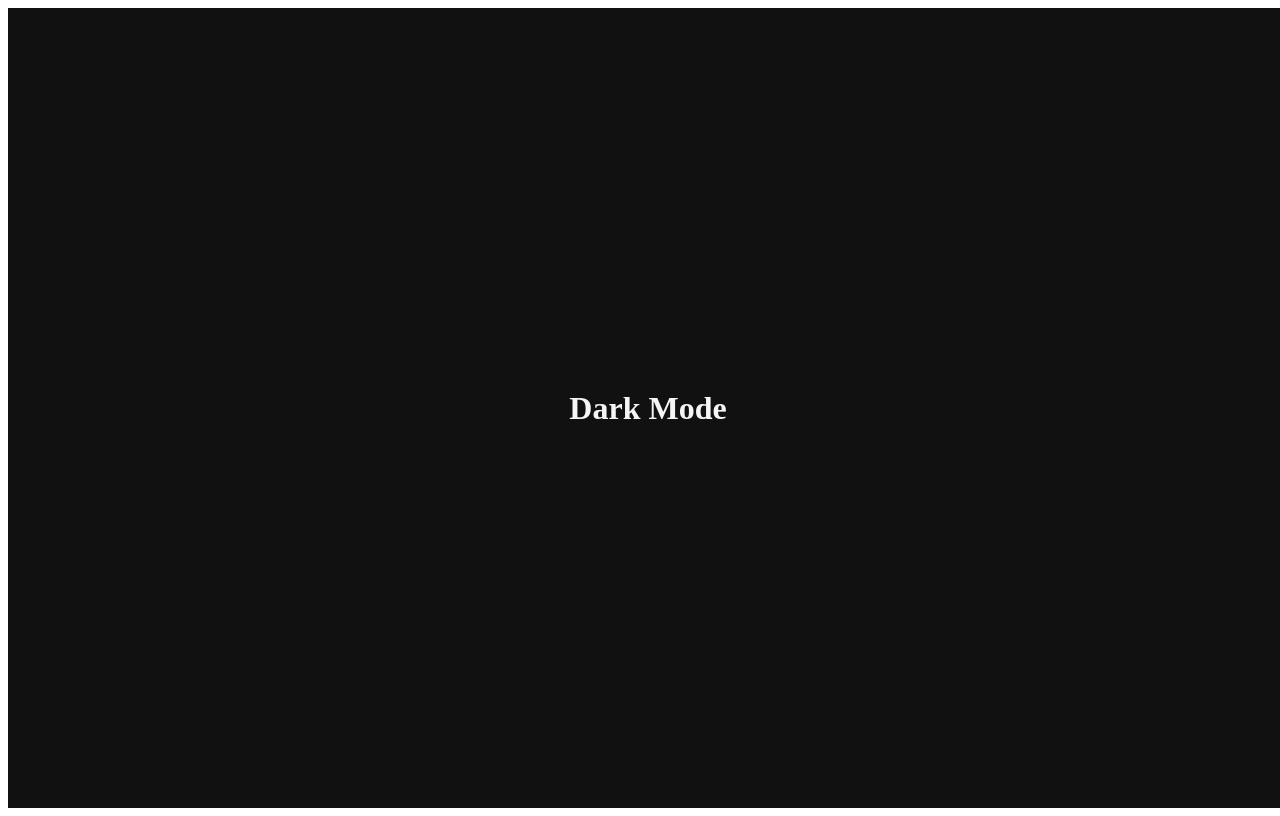
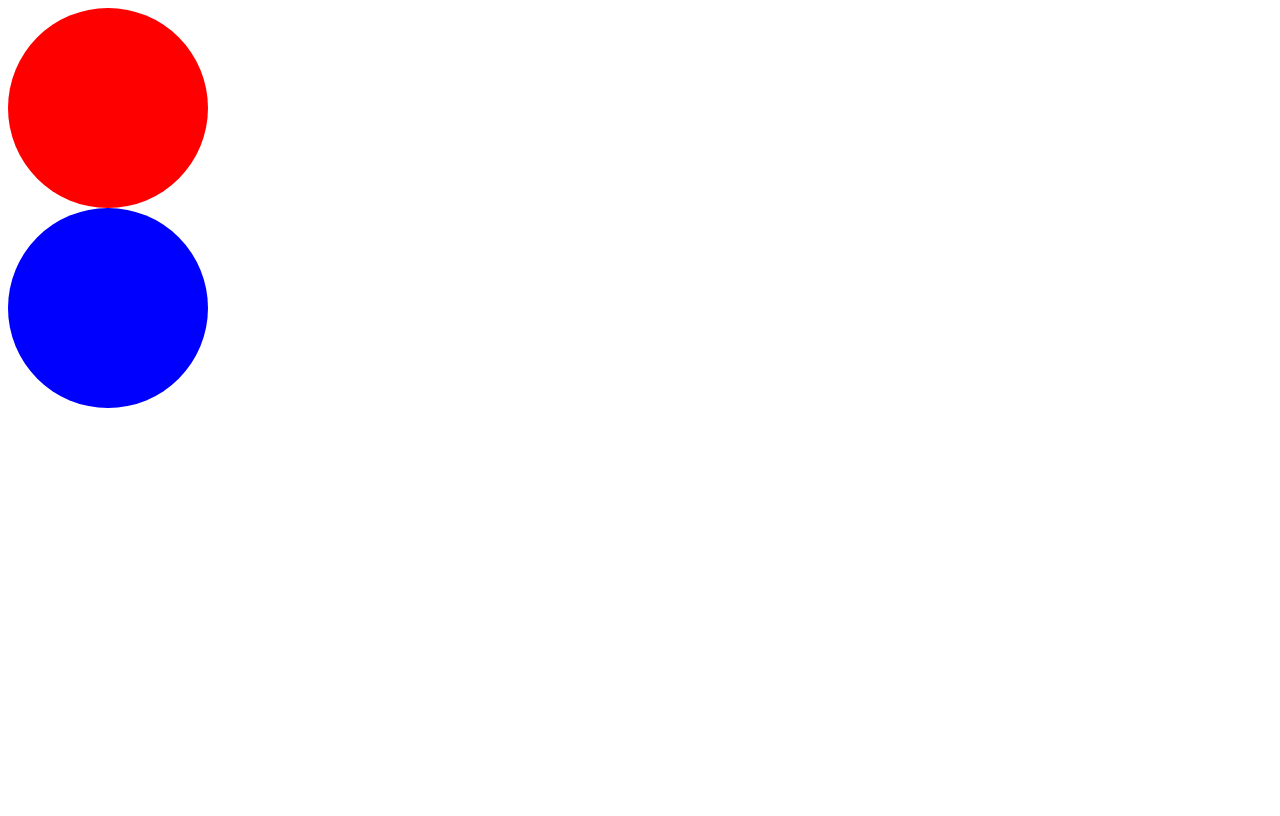
Before and after one commit to LEEKICHAN0102/react-masterclass, a React (Create React App) app: page / in a window 1280 px wide. Built offline with nearby package versions, Linux system fonts and the light colour scheme.

Commit message:
TS interface

```diff
--- a/src/App.tsx
+++ b/src/App.tsx
@@ -1,23 +1,13 @@
 import styled from "styled-components";
+import Circle from "./Circle";
 
-const Title = styled.h1`
-  color: ${(props) => props.theme.textColor};
-`;
-
-const Wrapper = styled.div`
-  display: flex;
-  height: 100vh;
-  width: 100vw;
-  justify-content: center;
-  align-items: center;
-  background-color: ${(props) => props.theme.backgroundColor};
-`;
 
 function App() {
   return (
-    <Wrapper>
-      <Title>Dark Mode</Title>
-    </Wrapper>
+    <div>
+      <Circle bgColor="red" />
+      <Circle bgColor="blue" />
+    </div>
   );
 }
 export default App;
--- /dev/null
+++ b/src/Circle.tsx
@@ -0,0 +1,22 @@
+import styled from "styled-components";
+
+interface ContainerProps{
+  bgColor:string;
+}
+
+const Container=styled.div<ContainerProps>`
+  width:200px;
+  height:200px;
+  background-color:${(props)=>props.bgColor};
+  border-radius:100px;
+`;
+
+interface CircleProps{
+  bgColor:string;
+}
+
+function Circle({bgColor}:CircleProps){
+  return <Container bgColor={bgColor}/>
+}
+
+export default Circle;
--- a/src/index.tsx
+++ b/src/index.tsx
@@ -1,23 +1,11 @@
 import React from "react";
 import ReactDOM from "react-dom";
-import { ThemeProvider } from "styled-components";
 import App from "./App";
 
-const darkTheme = {
-  textColor: "whitesmoke",
-  backgroundColor: "#111",
-};
-
-const lightTheme = {
-  textColor: "#111",
-  backgroundColor: "whitesmoke",
-};
 
 ReactDOM.render(
   <React.StrictMode>
-    <ThemeProvider theme={darkTheme}>
       <App />
-    </ThemeProvider>
   </React.StrictMode>,
   document.getElementById("root")
 );
```
